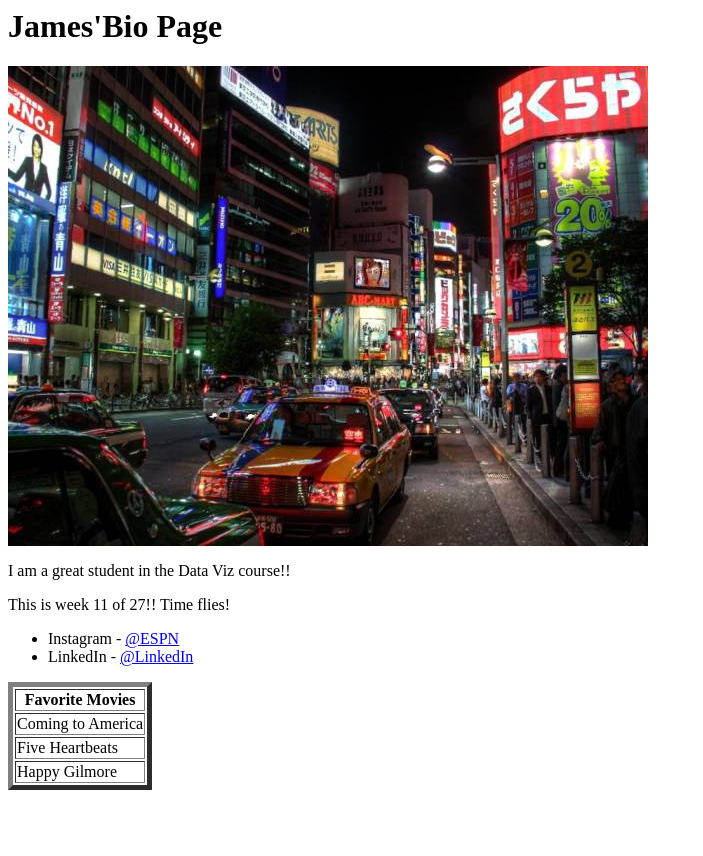
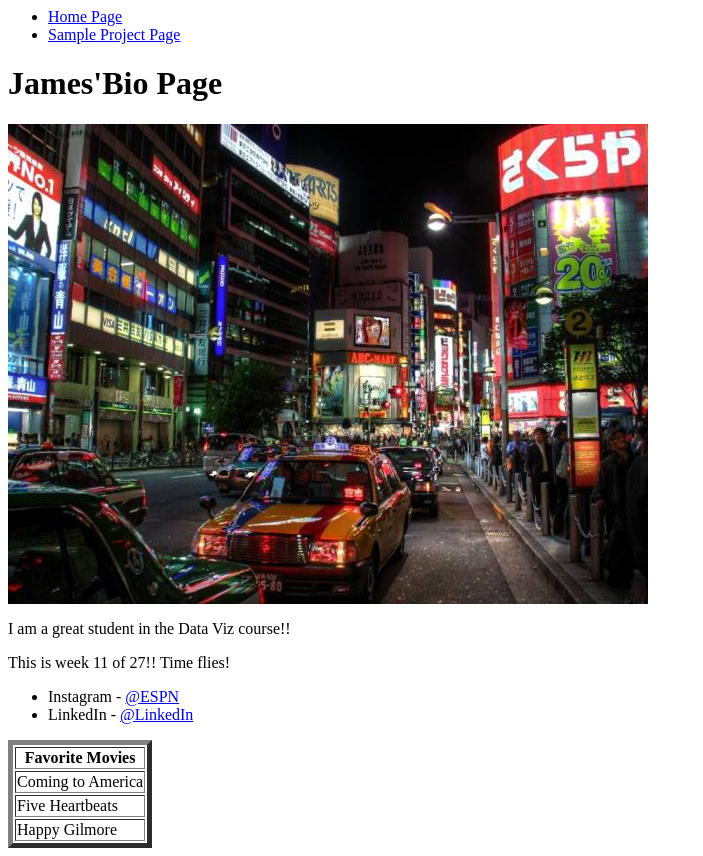
Before and after one commit to JAMROG71/JAMROG71.github.io, a plain HTML site: page index.html in a window 1280 px wide. Shown: the whole page, without its empty margins (0-703 px from the left). Before the commit the page ends 800 px from the top, so only its background shows below. Drawn offline with Linux system fonts and the light colour scheme.

Commit message:
Update index.html

```diff
--- a/index.html
+++ b/index.html
@@ -4,6 +4,20 @@
 	</head>
 
 	<body>
+		<nav>
+			<ul>
+				<li>
+					<a href = "index.html">
+					Home Page
+					</a>
+				</li>
+				<li>
+					<a href = "project.html">
+					Sample Project Page
+					</a>
+				</li>
+			</ul>
+		</nav>
 		<h1>James'Bio Page</h1>
 		<img src="nightlife.jpg" alt= "Nights in the City"
 		title="City Nights!!" />
```
